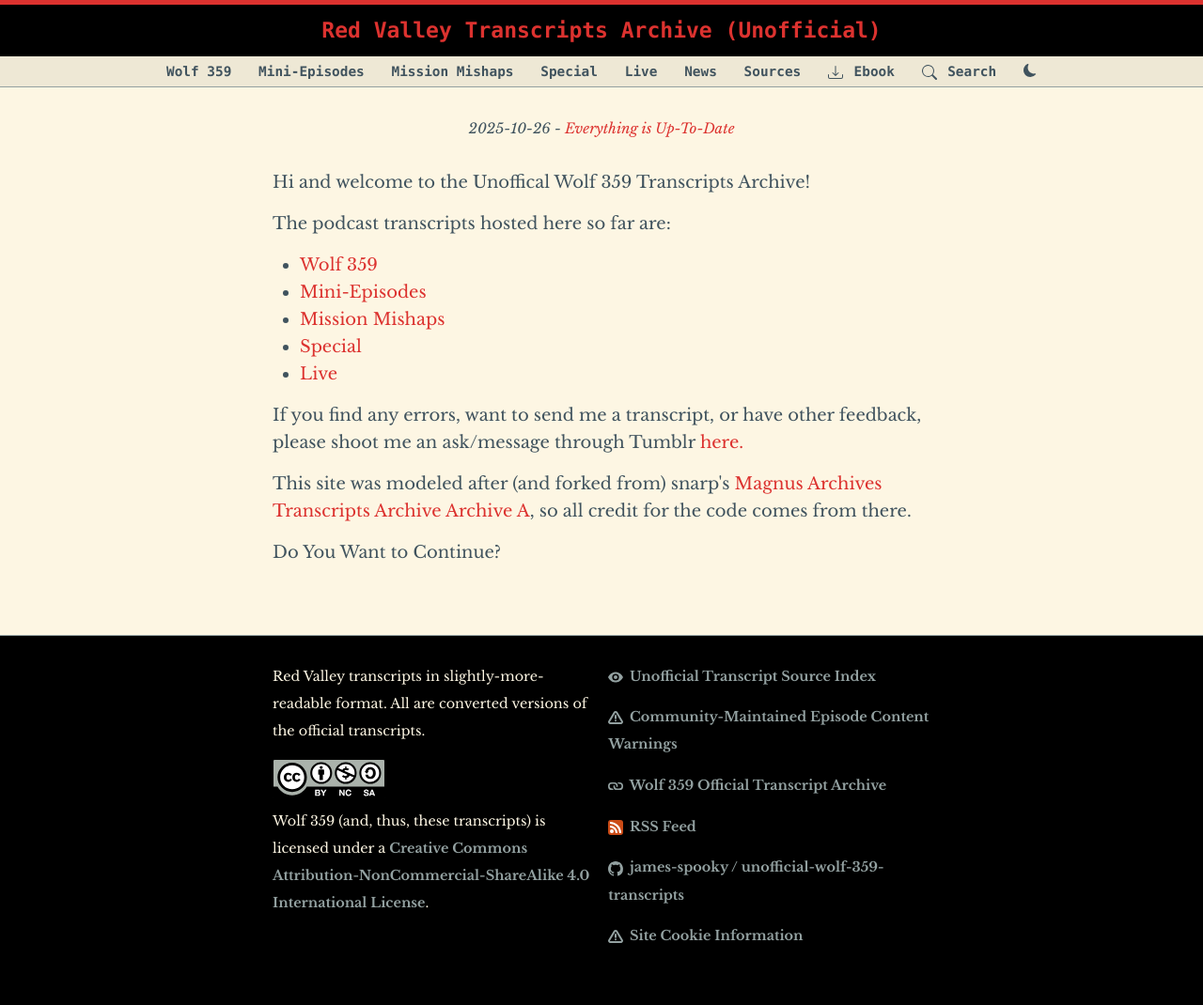
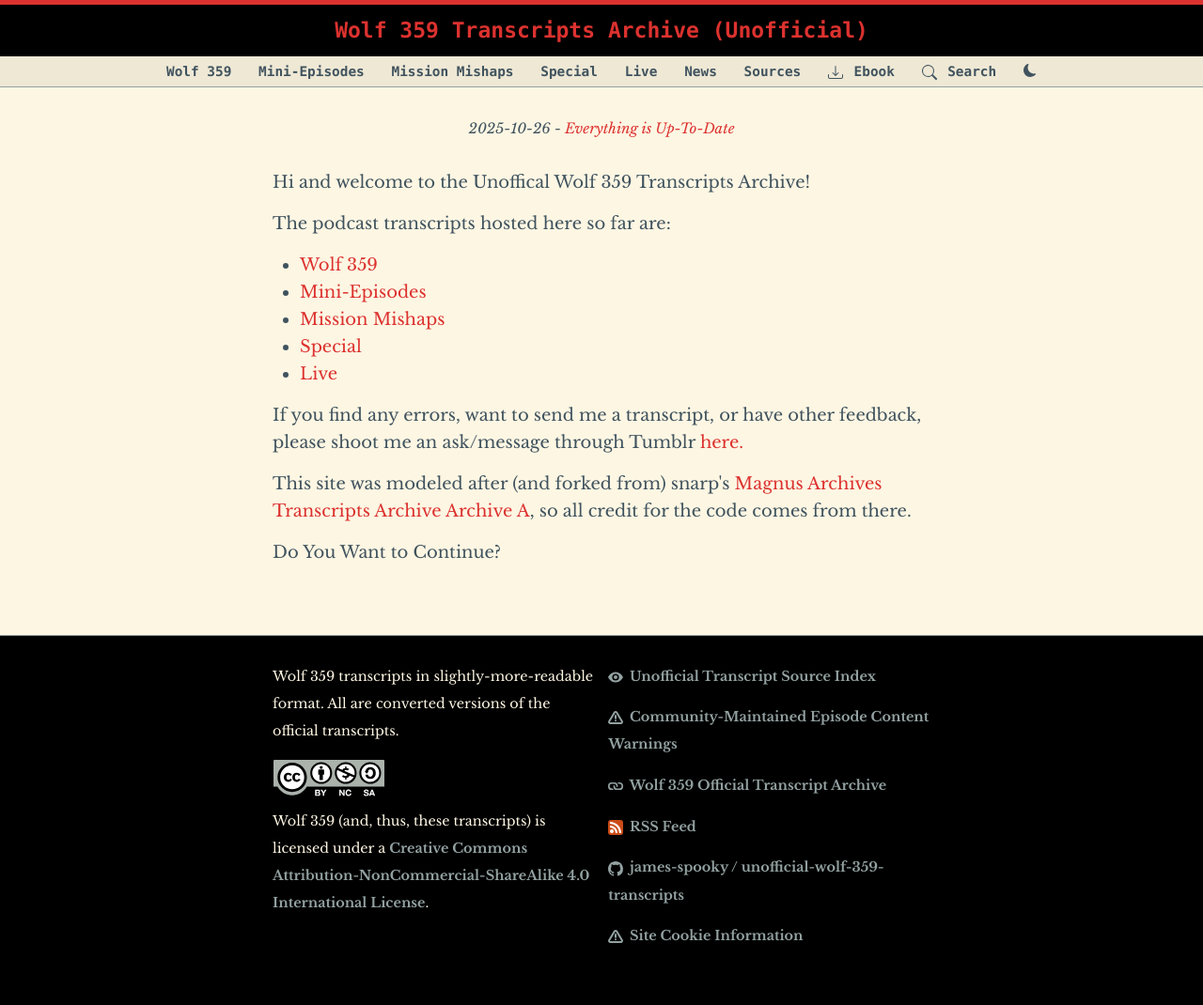
Before and after one commit to spooky-james/unofficial-wolf-359-transcripts, a Jekyll site: the page built from index.html, in a window 1280 px wide. Shown: the whole page at 94% size. Built offline with Jekyll 4.4.1, drawn with Linux system fonts in a browser that asks for light colours.

Commit message:
Update _config.yml

```diff
--- a/_config.yml
+++ b/_config.yml
@@ -13,11 +13,11 @@
 # you will see them accessed via {{ site.title }}, {{ site.email }}, and so on.
 # You can create any custom variable you would like, and they will be accessible
 # in the templates via {{ site.myvariable }}.
-title: Red Valley Transcripts Archive (Unofficial)
+title: Wolf 359 Transcripts Archive (Unofficial)
 email: markbecker@gmail.com
 author: james-spooky
 # description: > # this means to ignore newlines until "baseurl:"
-description: 'Red Valley transcripts in slightly-more-readable format. All are converted versions of the official transcripts.'
+description: 'Wolf 359 transcripts in slightly-more-readable format. All are converted versions of the official transcripts.'
 language: en-us
 
 # # If you're hosting your site at a Project repository on GitHub pages
```
